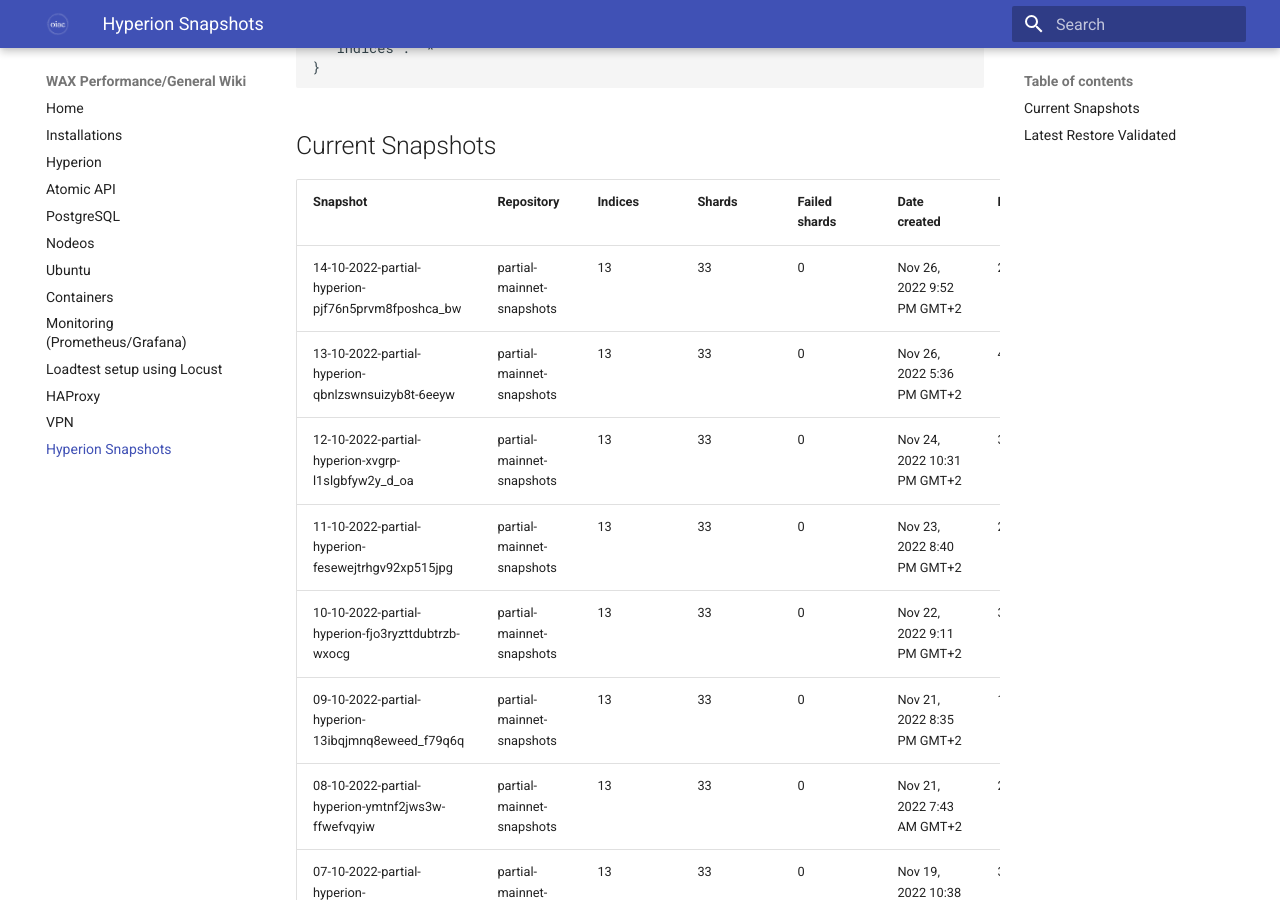
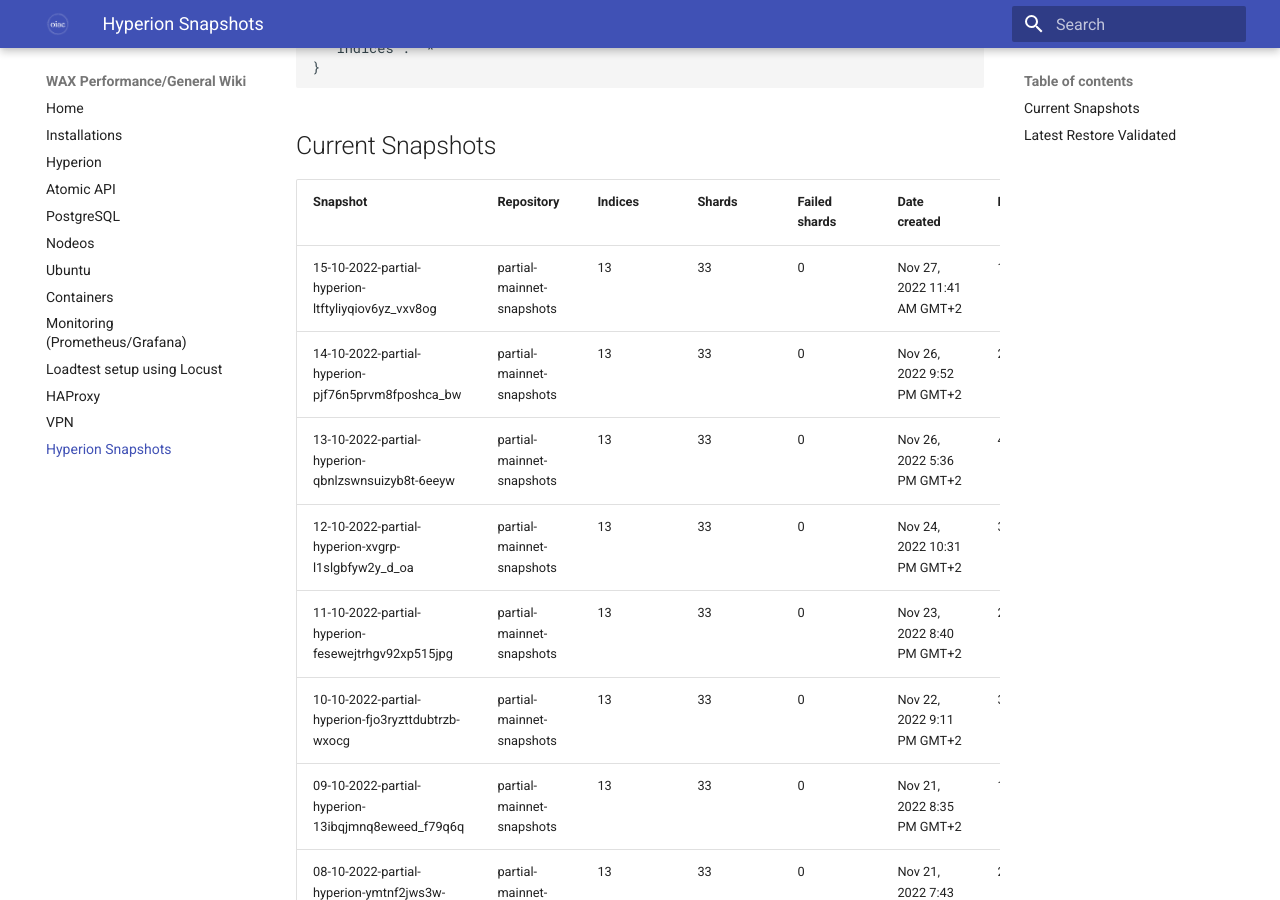
Before and after one commit to oneinacillian/wiki, an MkDocs documentation site: the page built from docs/snapshots.md, in a window 1280 px wide and 900 px high, scrolled down 2022 px. Built offline with MkDocs 1.6.1 and Material for MkDocs 9.7.7, drawn with Linux system fonts in a browser that asks for light colours.

Commit message:
added snapshot for 15/10

```diff
--- a/docs/snapshots.md
+++ b/docs/snapshots.md
@@ -60,6 +60,7 @@
 
 | Snapshot                                           | Repository                | Indices | Shards | Failed shards | Date created                | Duration |
 |----------------------------------------------------|---------------------------|---------|--------|---------------|-----------------------------|----------|
+| 15-10-2022-partial-hyperion-ltftyliyqiov6yz_vxv8og | partial-mainnet-snapshots | 13      | 33     | 0             | Nov 27, 2022 11:41 AM GMT+2 | 18s      |
 | 14-10-2022-partial-hyperion-pjf76n5prvm8fposhca_bw | partial-mainnet-snapshots | 13      | 33     | 0             | Nov 26, 2022 9:52 PM GMT+2  | 27s      |
 | 13-10-2022-partial-hyperion-qbnlzswnsuizyb8t-6eeyw | partial-mainnet-snapshots | 13      | 33     | 0             | Nov 26, 2022 5:36 PM GMT+2  | 40s      |
 | 12-10-2022-partial-hyperion-xvgrp-l1slgbfyw2y_d_oa | partial-mainnet-snapshots | 13      | 33     | 0             | Nov 24, 2022 10:31 PM GMT+2 | 34s      |
```
